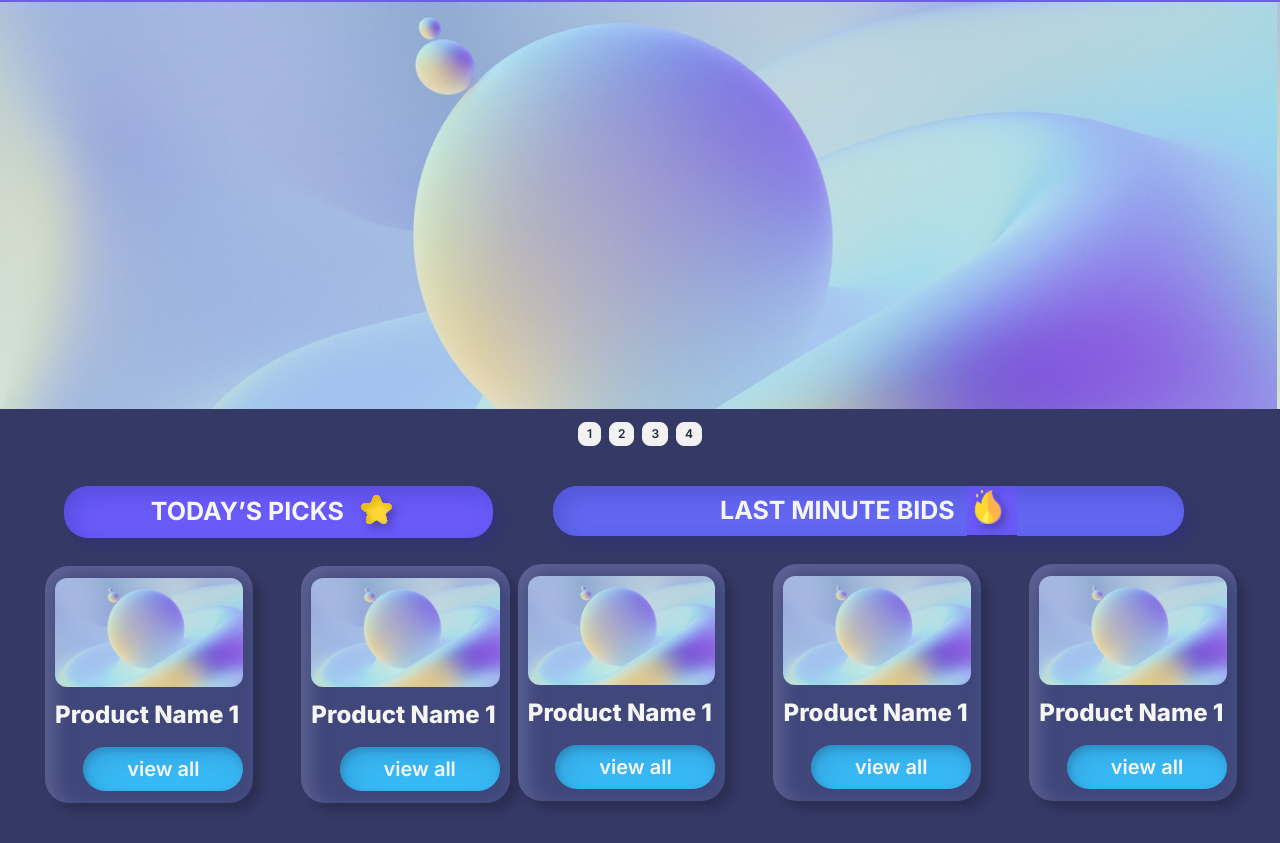
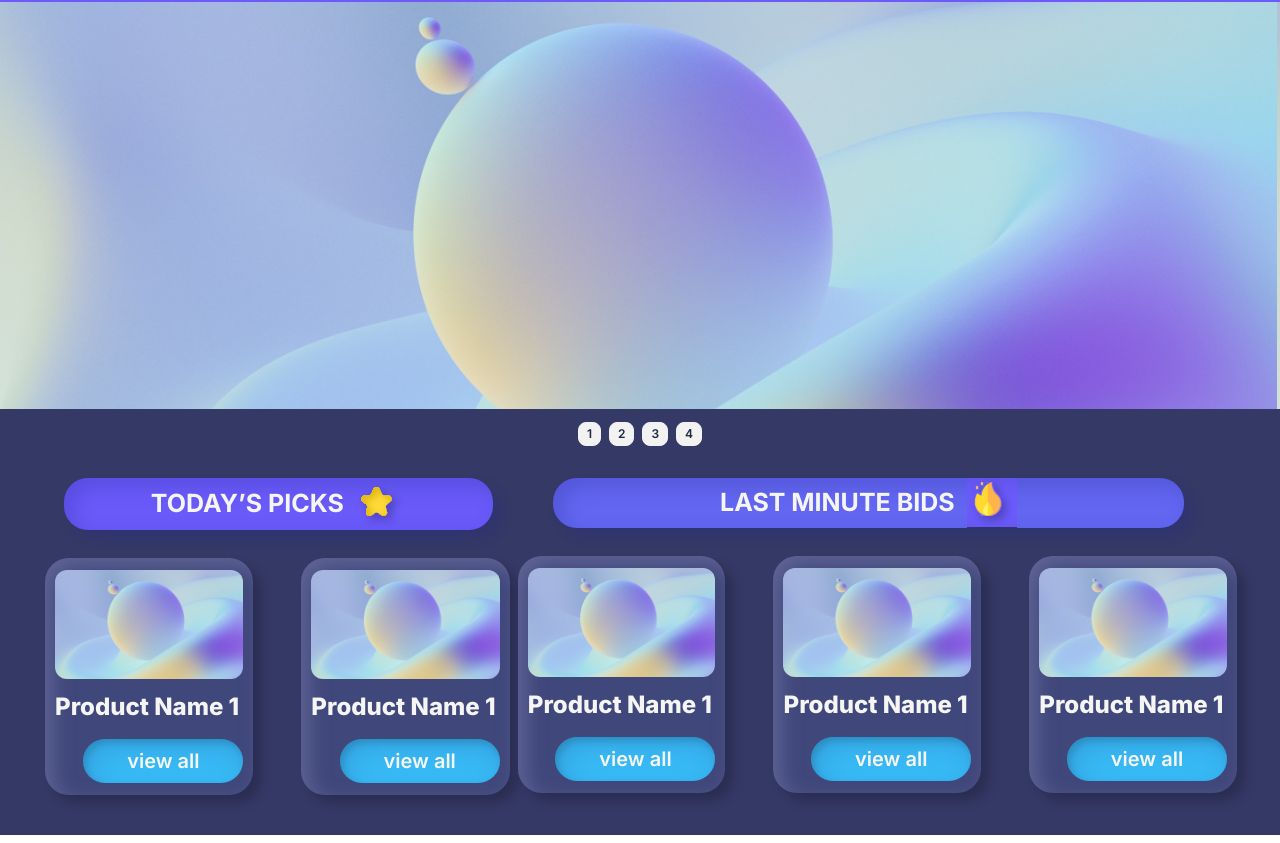
Before and after one commit to znxxx/CU-market-frontend, a Next.js app: page / in a window 1280 px wide. Shown: the part 214-1057 px from the top of the page. Built offline with nearby package versions, Linux system fonts and the light colour scheme.

Commit message:
Homepage

```diff
--- a/src/app/page.tsx
+++ b/src/app/page.tsx
@@ -15,7 +15,7 @@ function Home(props: any) {
           <Slider />
         </div>
       </section>
-      <section className="flex justify-between mt-8 max-md:max-w-full max-md:flex-wrap pb-10">
+      <section className="flex justify-between mt-6 max-md:max-w-full max-md:flex-wrap pb-10">
         <div className="left-boxes">
           <div
             id="today's picks"
```
